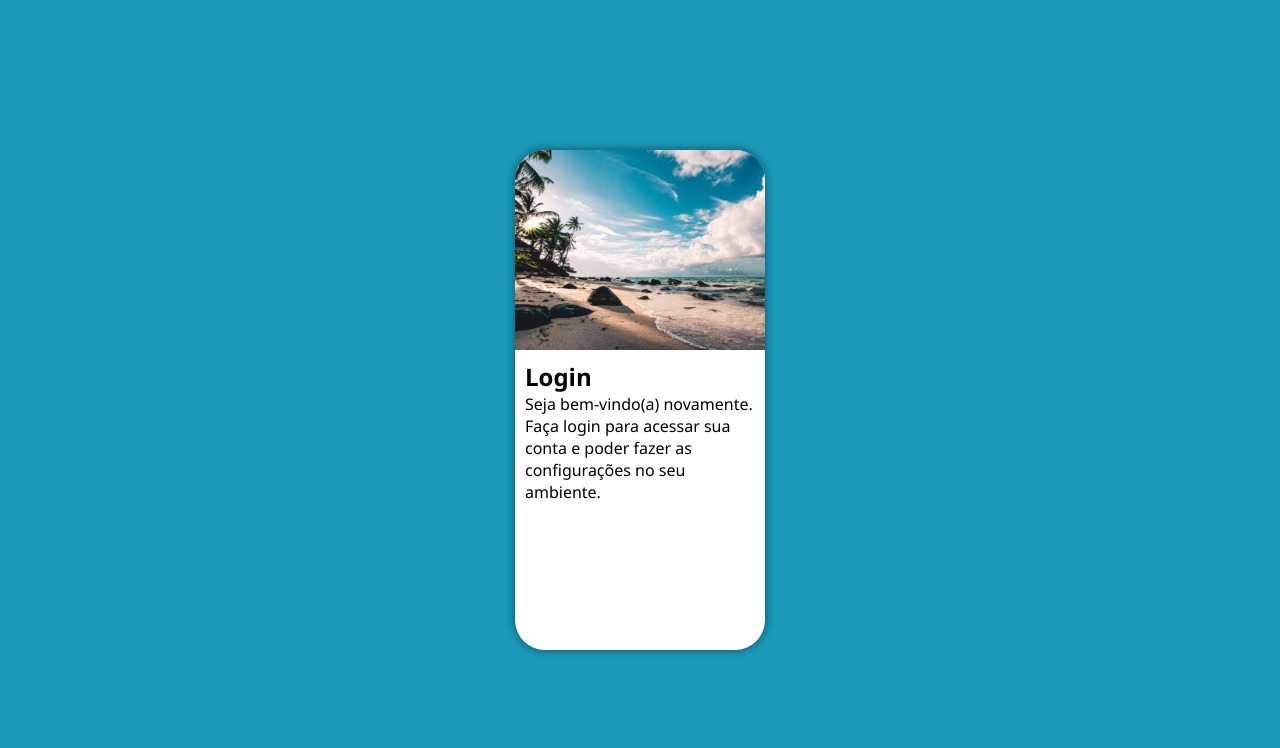
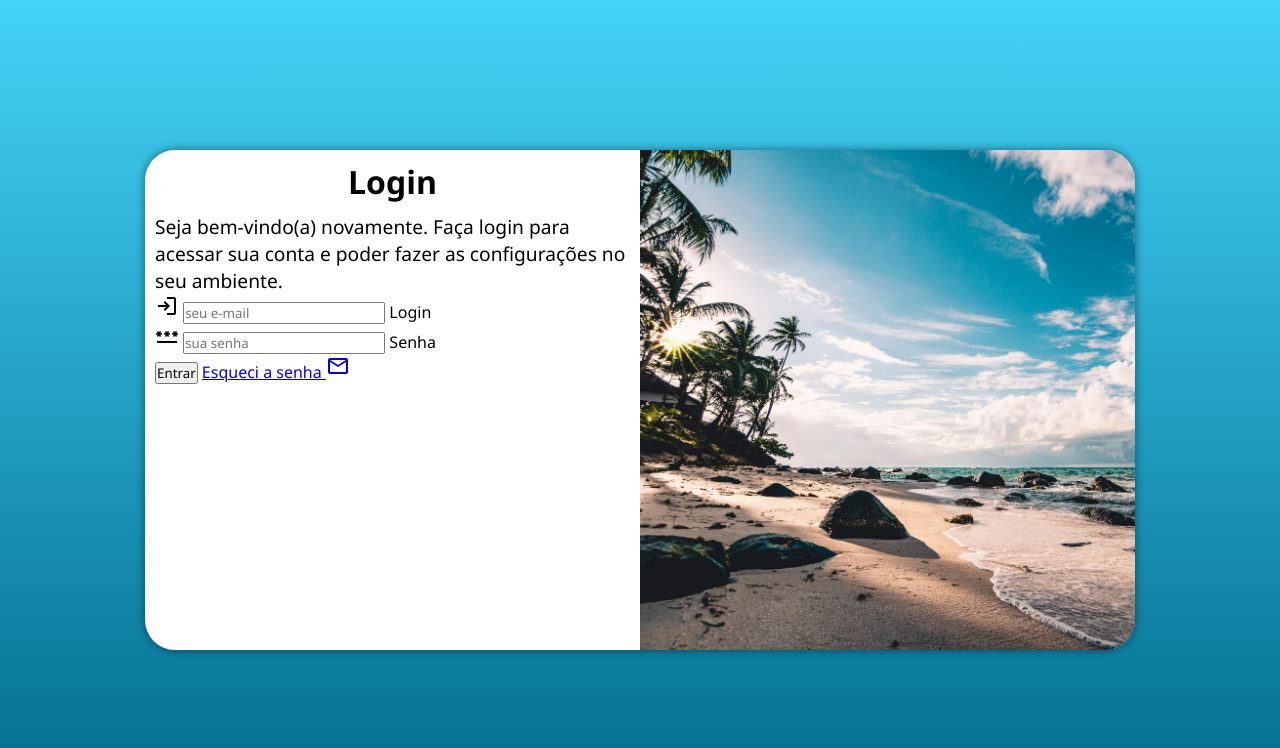
Before and after one commit to RafaelBassalo/projeto-login, a plain HTML site: page index.html in a window 1280 px wide. Drawn offline with nearby package versions, Linux system fonts and the light colour scheme.

Commit message:
adicionei o formulario

```diff
--- /dev/null
+++ b/estilos/media-query.css
@@ -0,0 +1,66 @@
+@charset "UTF-8";
+
+/* Typical Device Breakpoint
+Pequenas telas: ate 600px
+Celular: de 600px ate 768px
+Tablet: 768px  ate 992px
+Desktop: 992px ate 1200px
+Grandes Telas: acima de 1200px
+
+*/
+
+@media screen and (min-width: 768px) and (max-width: 992px) {
+
+    body {
+        background-image: linear-gradient(to top, #016C8E, #44d3f7);
+    }
+
+    section#login {
+        width: 80vw;
+    }
+
+    section#login > div#imagem {
+        float: left;
+        width: 40%;
+        height: 100%;
+
+    }
+
+    section#login > div#formulario {
+        float: right;
+        width: 60%;
+
+    }
+
+}
+
+@media screen and (min-width: 992px) {
+
+    body {
+        background-image: linear-gradient(to top, #016C8E, #44d3f7);
+    }
+
+    section#login {
+        width:990px ;
+    }
+
+    section#login > div#imagem {
+        float: right;
+        width: 50%;
+        height: 100%;
+    }
+    section#login > div#formulario {
+        float: left;
+        width: 50%;
+        height: 100%;
+    }
+
+    div#formulario > h1 {
+      font-size: 2em;
+    }
+
+    div#formulario > p {
+        font-size: 1.2em;
+    }
+
+}
--- a/estilos/style.css
+++ b/estilos/style.css
@@ -3,7 +3,7 @@
 /*
      Paleta de cores
      azul forte = #016C8E
-     azul fraco = #1A99B9
+     azul fraco = #44d3f7
      verde = #467C64
      nude = #D1A485
      bege = #D9B1A3
@@ -17,7 +17,7 @@
 }
 
 body, html{
-    background-color: #1A99B9;
+    background-image: linear-gradient(to top, #016C8E, #44d3f7);
     height: 100vh;
     width: 100vw;
 
@@ -42,6 +42,9 @@ section#login {
     border-radius: 30px;
     box-shadow: 0px 0px 10px rgba(0, 0, 0, 0.486);
 
+    transition: width .5s, heigth .5s;
+    transition-timing-function: ease;
+
 }
 
 section#login > div#imagem {
@@ -56,3 +59,12 @@ section#login > div#formulario {
     display: block;
     padding: 10px;
 }
+
+div#formulario > h1 {
+    text-align: center;
+    margin-bottom: 10px;
+}
+
+div#formulario > p {
+    font-size: 0.8em;
+}
--- a/index.html
+++ b/index.html
@@ -5,6 +5,9 @@
     <meta name="viewport" content="width=device-width, initial-scale=1.0">
     <title>Login</title>
     <link rel="stylesheet" href="estilos/style.css">
+    <link rel="stylesheet" href="estilos/media-query.css">
+    <link rel="stylesheet" href="https://fonts.googleapis.com/css2?family=Material+Symbols+Outlined:opsz,wght,FILL,GRAD@24,400,0,0&" />
+
 </head>
 <body>
     <main>
@@ -16,6 +19,30 @@
                 <h1>Login</h1>
                 <p>Seja bem-vindo(a) novamente. Faça login para acessar sua conta e poder fazer as configurações no seu ambiente.</p>
                 <form action="login.php" method="post">
+                    <div class="campo">
+                        <span class="material-symbols-outlined">
+                            Login
+                            </span>
+                        <input type="email" name="login" id="ilogin" placeholder="seu e-mail" autocomplete="email" required maxlength="30">
+                        <label for="ilogin">Login</label>
+                    </div>
+
+                    <div class="campo">
+                        <span class="material-symbols-outlined">
+                            password
+                            </span>
+                        <input type="password" name="senha" id="isenha" placeholder="sua senha" autocomplete="current-password" required minlength="8" maxlength="20">
+                        <label for="isenha">Senha</label>
+                    </div>
+
+                    <div>
+                        <input type="submit" value="Entrar">
+                        <a href="esqueci.html">
+                            Esqueci a senha <span class="material-symbols-outlined">
+                                mail
+                                </span>
+                        </a>
+                    </div>
 
 
                 </form>
```
